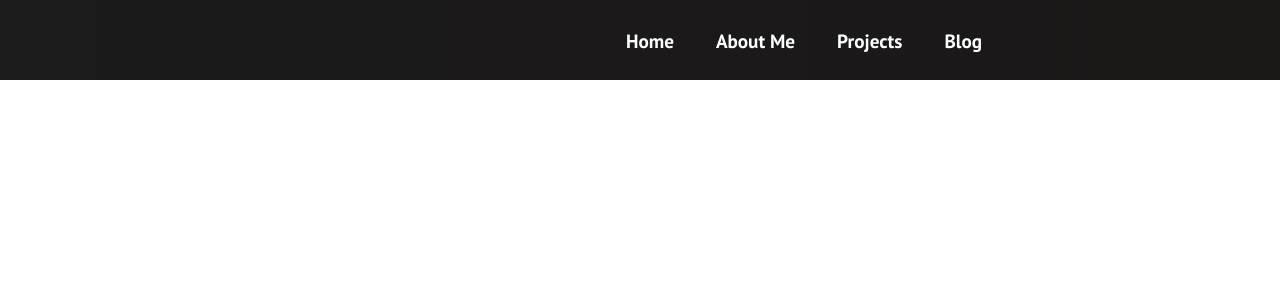
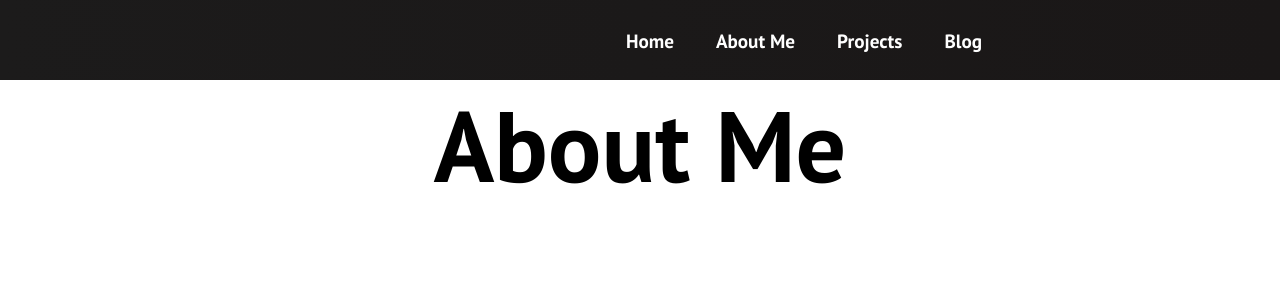
Before and after one commit to lting0804/lting0804.github.io, a React (Create React App) app: page /About-Me in a window 1280 px wide. Shown: the top 300 px of the page. Built offline with nearby package versions, Linux system fonts and the light colour scheme.

Commit message:
added pages to home page

```diff
--- a/src/App.css
+++ b/src/App.css
@@ -16,29 +16,29 @@
     font-size: 3rem;
   }
 
-  .services {
+  .About-Me {
     /*background-image: url('/images/img-2.jpg');*/
     background-position: center;
     background-size: cover;
     background-repeat: no-repeat;
-    color: #fff;
+    color: rgb(0, 0, 0);
     font-size: 100px;
   }
 
-  .products {
+  .Projects {
     /*background-image: url('/images/img-1.jpg');*/
     background-position: center;
     background-size: fill;
     background-repeat: no-repeat;
-    color: #fff;
+    color: rgb(0,0,0);
     font-size: 100px;
   }
 
-  .sign-up {
+  .Blog {
     /*background-image: url('/images/img-8.jpg');*/
     background-position: center;
     background-size: cover;
     background-repeat: no-repeat;
-    color: #fff;
+    color: rgb(0,0,0);
     font-size: 100px;
   }
--- a/src/App.js
+++ b/src/App.js
@@ -3,6 +3,10 @@ import './App.css';
 import { BrowserRouter as Router, Switch, Route} from 'react-router-dom';
 import NavigationBar from './components/NavigationBar';
 import Home from './pages/Home'
+import Cards from './components/Cards';
+import AboutMe from './pages/About-Me';
+import Projects from './pages/Projects';
+import Blog from './pages/Blog';
 
 function App() {
   return (
@@ -11,6 +15,10 @@ function App() {
       <NavigationBar/>
       <Switch>
         <Route path='/' exact component={Home}/>
+        <Route path='/About-Me' exact component={AboutMe}/>
+        <Route path='/Projects' exact component={Projects}/>
+        <Route path='/Blog' exact component={Blog}/>
+        <Cards/>
       </Switch>
     </Router>
     </>
```
